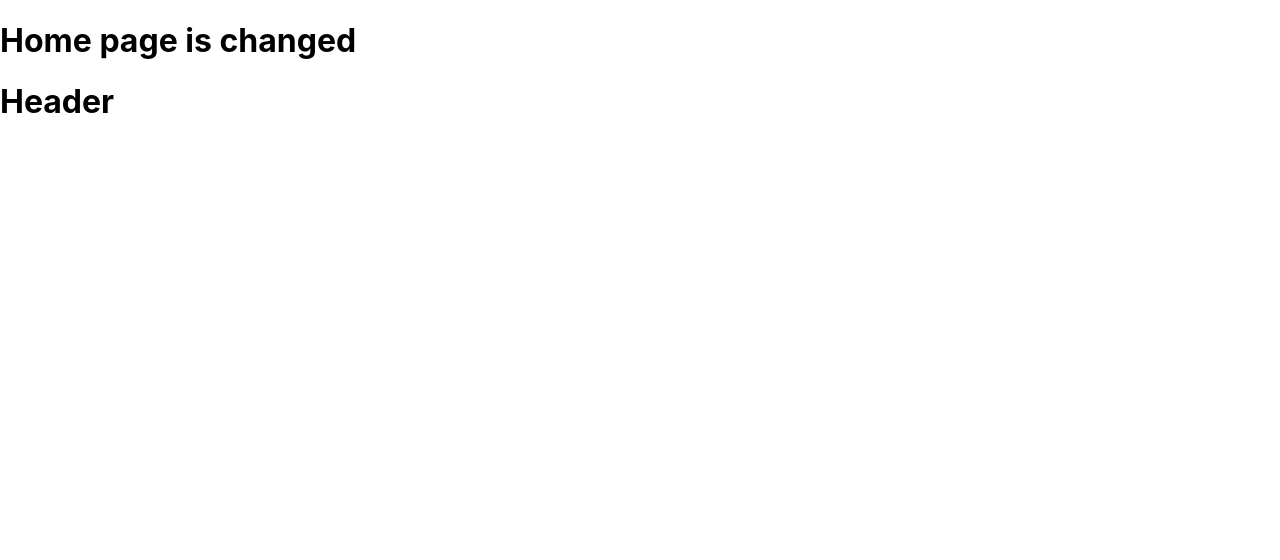
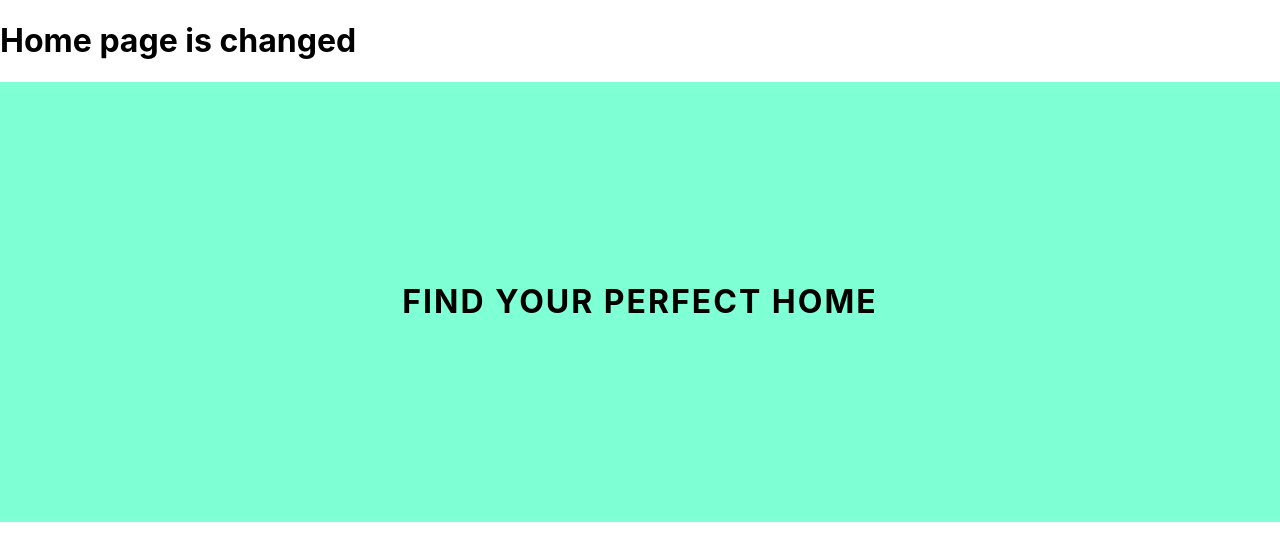
Before and after one commit to Rahat47/rent-masters, a React (Create React App) app: page / in a window 1280 px wide. Shown: the top 560 px of the page. Built offline with nearby package versions, Linux system fonts and the light colour scheme; the HTML template or start-up script is replaced by a standard one.

Commit message:
header styles updated

```diff
--- a/src/components/Header/Header.jsx
+++ b/src/components/Header/Header.jsx
@@ -1,9 +1,12 @@
 import React from "react";
+import styles from "./header.module.css";
 
 const Header = () => {
     return (
         <div>
-            <h1>Header</h1>
+            <div className={styles.header}>
+                <h1 className={styles.header__title}>Find your Perfect Home</h1>
+            </div>
         </div>
     );
 };
--- a/src/components/Header/header.module.css
+++ b/src/components/Header/header.module.css
@@ -0,0 +1,14 @@
+.header {
+    display: flex;
+    align-items: center;
+    flex-direction: column;
+    justify-content: center;
+
+    background-color: aquamarine;
+    height: 55vh;
+}
+
+.header__title {
+    text-transform: uppercase;
+    letter-spacing: 2px;
+}
```
